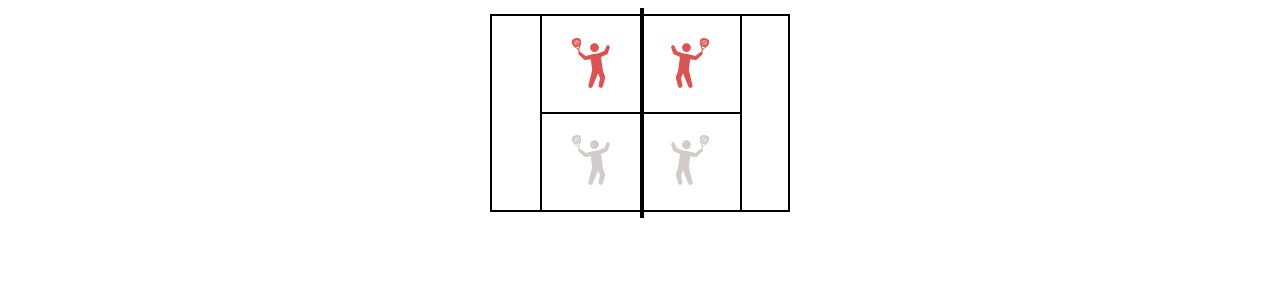
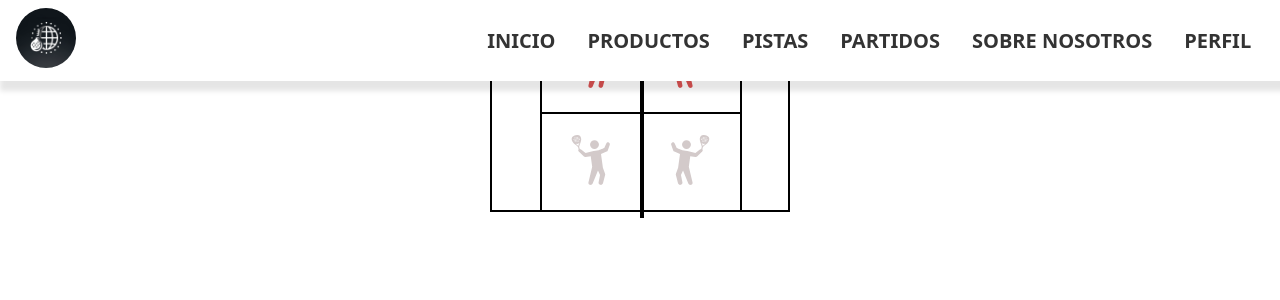
Before and after one commit to TottiKLK/TFGFront, a Vue app: page /partidos in a window 1280 px wide. Shown: the top 300 px of the page. Built offline with nearby package versions, Linux system fonts and the light colour scheme.

Commit message:
Guardado de control

```diff
--- a/src/components/SobreNosotros_Component.vue
+++ b/src/components/SobreNosotros_Component.vue
@@ -56,6 +56,7 @@ export default {
 }
 
 .header h1 {
+    margin-top: 10%;
     font-size: 3rem;
     color: #ff9d0a;
     margin-bottom: 0.5em;
--- a/src/views/Partidos_View.vue
+++ b/src/views/Partidos_View.vue
@@ -1,9 +1,12 @@
 <template>
-    <FieldSelector_Component />
+    <Navbar />
+    <div>
+        <FieldSelector_Component />
+    </div>
 </template>
 
 <script>
-
+import Navbar from '@/components/Navbar_Component.vue';
 import FieldSelector_Component from '@/components/FieldSelector_Component.vue';
 
 console.log("hola");
@@ -11,8 +14,8 @@ console.log("hola");
 export default {
     name: 'PartidosView',
     components: {
-
-        FieldSelector_Component
+        FieldSelector_Component,
+        Navbar,
     },
 };
 </script>
```
